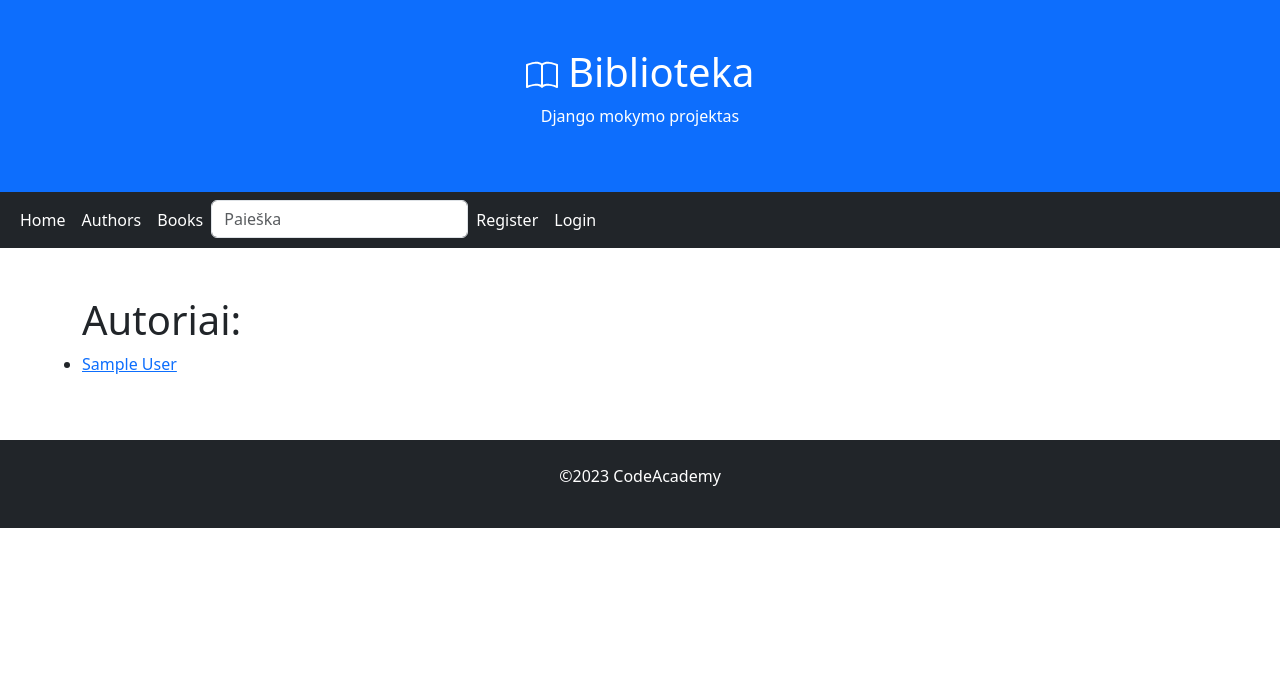
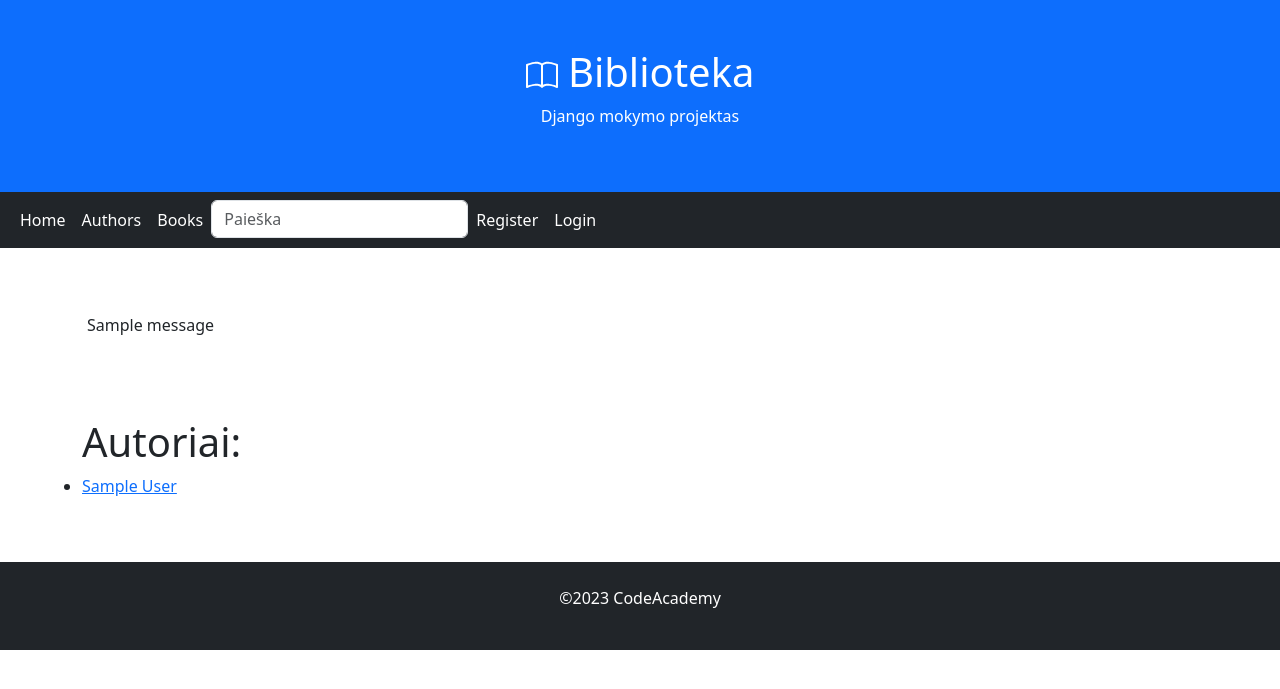
Before and after one commit to DonatasNoreika/django_biblioteka_2023_08, a Django app: page /library/authors/ in a window 1280 px wide. Shown: the top 689 px of the page. Run offline with Django 4.2, Linux system fonts and the light colour scheme; tables that the repository leaves empty hold one stand-in row (values such as "Sample post"); one stand-in notice (Sample message) is shown.

Commit message:
9 Įdėtos pranešimų žinutės į base.html

```diff
--- a/mysite/library/templates/base.html
+++ b/mysite/library/templates/base.html
@@ -74,7 +74,17 @@
         </ul>
     </div>
 </nav>
-
+<div class="container mt-5">
+    <div class="row">
+{% if messages %}
+    {% for message in messages %}
+        <div class="alert alert-{% if message.tags == 'error' %}danger{% elif message.tags == 'info' %}success{% endif %}" role="alert">
+                {{ message }}
+        </div>
+    {% endfor %}
+{% endif %}
+    </div>
+</div>
 <div class="container mt-5">
     <div class="row">
         {% block "content" %}{% endblock %}
```
